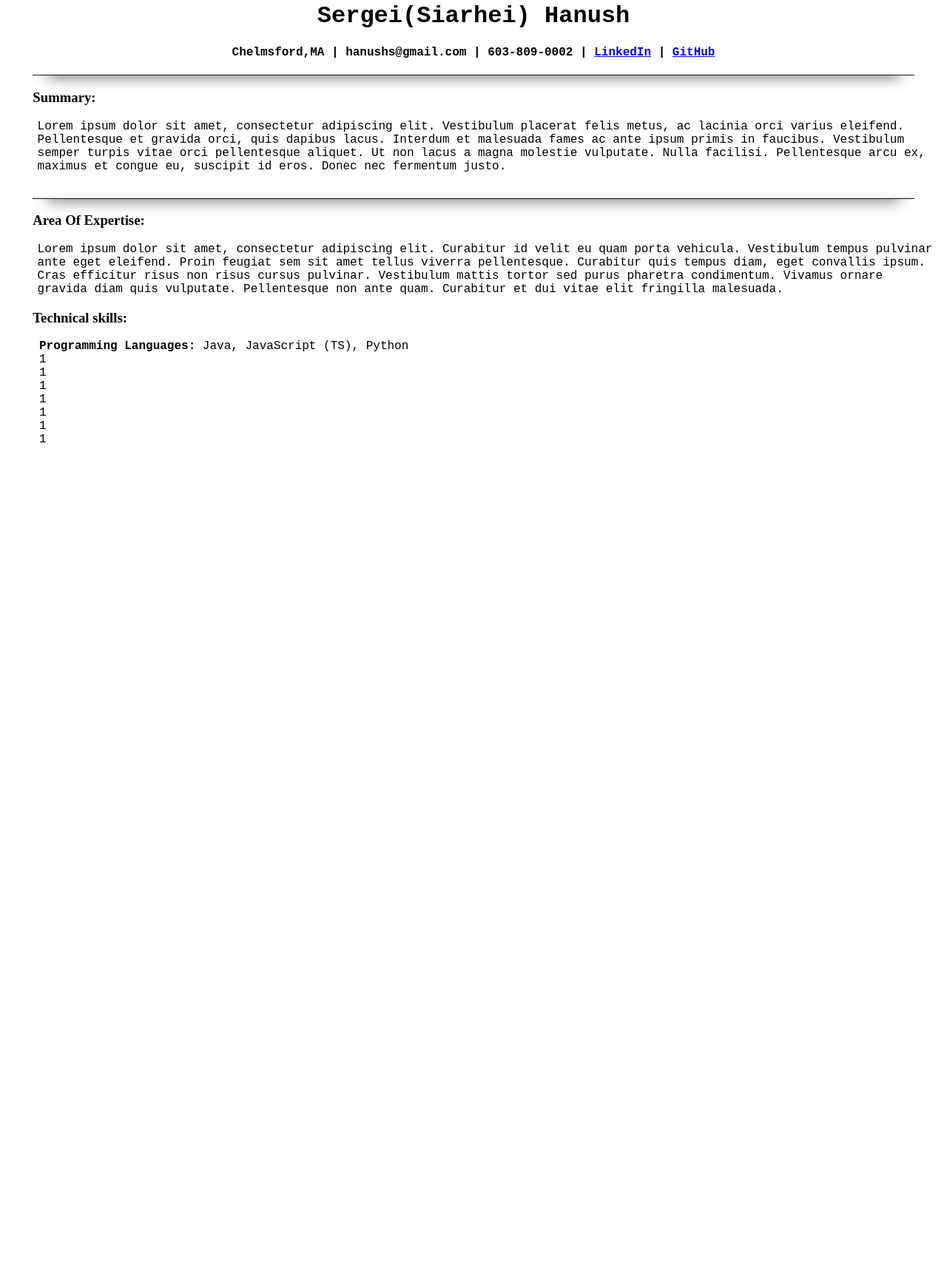
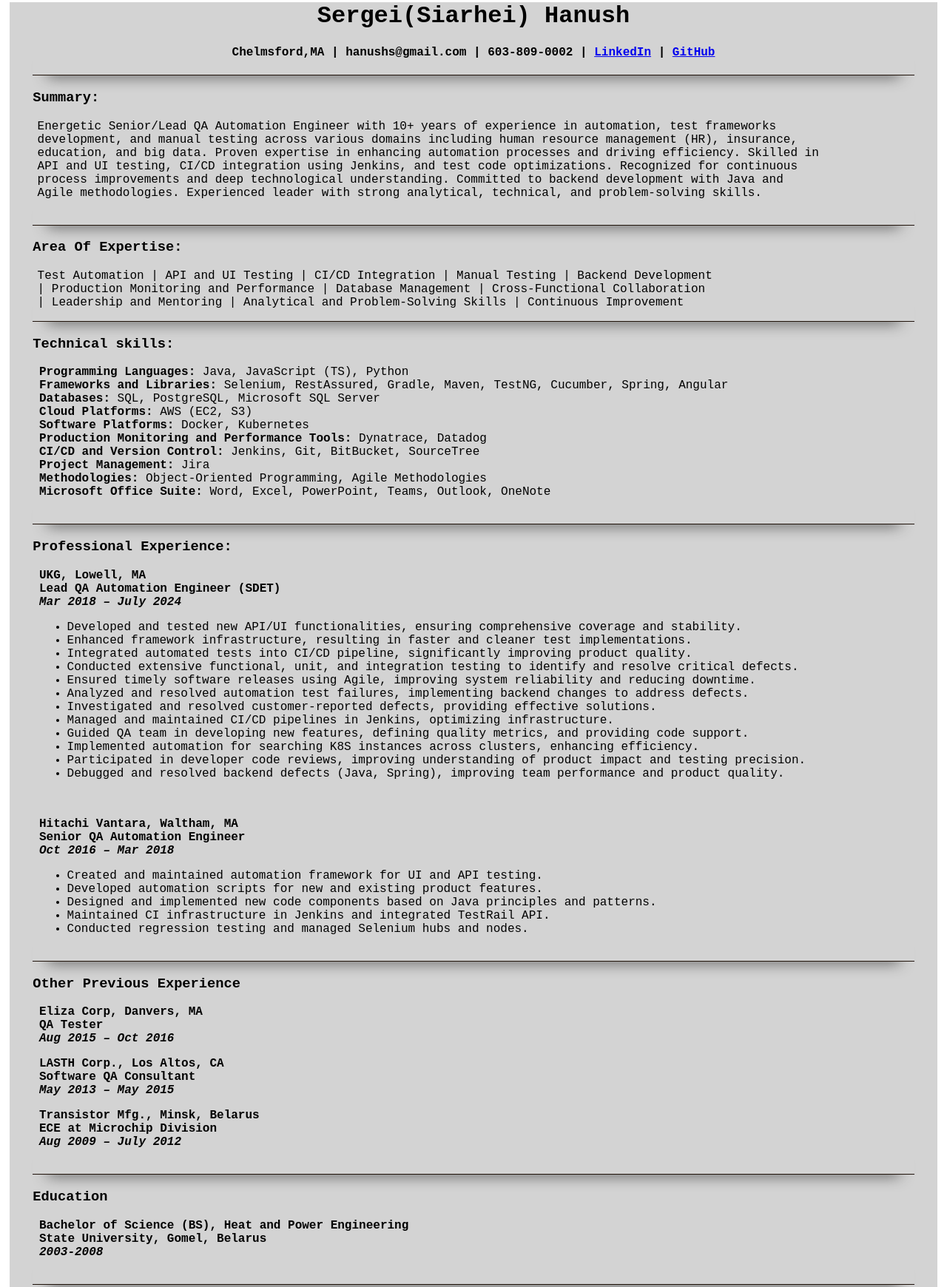
Before and after one commit to boyfromearth/online-resume, a plain HTML site: page index.html in a window 1280 px wide. Shown: the part 44-1784 px from the top of the page at 74% size. Before the commit the page ends 800 px from the top, so only its background shows below. Drawn offline with Linux system fonts and the light colour scheme.

Commit message:
Updating styles and main page with more info

```diff
--- a/index.html
+++ b/index.html
@@ -11,32 +11,124 @@
     <h4 align="center">Chelmsford,MA | hanushs@gmail.com | 603-809-0002 | <a href="https://www.linkedin.com/in/sergei-hanush/">LinkedIn</a> | <a href="https://github.com/boyfromearth">GitHub</a></h4>
     <hr>
     <h3>Summary:</h3>
-    <p>Lorem ipsum dolor sit amet, consectetur adipiscing elit. Vestibulum placerat felis metus,
-        ac lacinia orci varius eleifend. Pellentesque et gravida orci, quis dapibus lacus.
-        Interdum et malesuada fames ac ante ipsum primis in faucibus. Vestibulum semper turpis
-        vitae orci pellentesque aliquet. Ut non lacus a magna molestie vulputate. Nulla facilisi.
-        Pellentesque arcu ex, maximus et congue eu, suscipit id eros. Donec nec fermentum justo.</p>
+    <p>Energetic Senior/Lead QA Automation Engineer with 10+ years of experience in automation,
+        test frameworks development, and manual testing across various domains including human
+        resource management (HR), insurance, education, and big data. Proven expertise in enhancing
+        automation processes and driving efficiency. Skilled in API and UI testing, CI/CD integration
+        using Jenkins, and test code optimizations. Recognized for continuous process improvements and
+        deep technological understanding. Committed to backend development with Java and Agile
+        methodologies. Experienced leader with strong analytical, technical,
+        and problem-solving skills.</p>
     <br>
     <hr>
     <h3>Area Of Expertise:</h3>
-        <p>Lorem ipsum dolor sit amet, consectetur adipiscing elit. Curabitur id velit eu quam porta
-            vehicula. Vestibulum tempus pulvinar ante eget eleifend. Proin feugiat sem sit amet tellus
-            viverra pellentesque. Curabitur quis tempus diam, eget convallis ipsum. Cras efficitur
-            risus non risus cursus pulvinar. Vestibulum mattis tortor sed purus pharetra condimentum.
-            Vivamus ornare gravida diam quis vulputate. Pellentesque non ante quam. Curabitur et dui vitae
-            elit fringilla malesuada.</p>
+        <p>Test Automation | API and UI Testing | CI/CD Integration | Manual Testing | Backend Development |
+        Production Monitoring and Performance | Database Management | Cross-Functional Collaboration | Leadership
+        and Mentoring | Analytical and Problem-Solving Skills | Continuous Improvement</p>
+    <hr>
+    <h3>Technical skills:</h3>
+        <ul class="skills">
+            <li><strong>Programming Languages:</strong> Java, JavaScript (TS), Python</li>
+            <li><strong>Frameworks and Libraries:</strong> Selenium, RestAssured, Gradle, Maven, TestNG, Cucumber, Spring, Angular</li>
+            <li><strong>Databases:</strong> SQL, PostgreSQL, Microsoft SQL Server</li>
+            <li><strong>Cloud Platforms:</strong> AWS (EC2, S3)</li>
+            <li><strong>Software Platforms:</strong> Docker, Kubernetes</li>
+            <li><strong>Production Monitoring and Performance Tools:</strong> Dynatrace, Datadog</li>
+            <li><strong>CI/CD and Version Control:</strong> Jenkins, Git, BitBucket, SourceTree</li>
+            <li><strong>Project Management:</strong> Jira</li>
+            <li><strong>Methodologies:</strong> Object-Oriented Programming, Agile Methodologies</li>
+            <li><strong>Microsoft Office Suite:</strong> Word, Excel, PowerPoint, Teams, Outlook, OneNote</li>
+        </ul>
+    <br/>
+    <hr>
+    <h3>Professional Experience:</h3>
 
-    <h3>Technical skills:</h3>
-        <ul>
-            <li><strong>Programming Languages:</strong> Java, JavaScript (TS), Python</li>
-            <li>1</li>
-            <li>1</li>
-            <li>1</li>
-            <li>1</li>
-            <li>1</li>
-            <li>1</li>
-            <li>1</li>
+    <ul class="jobTitle">
+        <li>UKG, Lowell, MA</li>
+        <li>Lead QA Automation Engineer (SDET)</li>
+        <li class="term">Mar 2018 – July 2024</li>
+    </ul>
+
+    <ul class="workLines">
+        <li>Developed and tested new API/UI functionalities, ensuring comprehensive coverage and stability.</li>
+        <li>Enhanced framework infrastructure, resulting in faster and cleaner test implementations.</li>
+        <li>Integrated automated tests into CI/CD pipeline, significantly improving product quality.</li>
+        <li>Conducted extensive functional, unit, and integration testing to identify and resolve critical defects.</li>
+        <li>Ensured timely software releases using Agile, improving system reliability and reducing downtime.</li>
+        <li>Analyzed and resolved automation test failures, implementing backend changes to address defects.</li>
+        <li>Investigated and resolved customer-reported defects, providing effective solutions.</li>
+        <li>Managed and maintained CI/CD pipelines in Jenkins, optimizing infrastructure.</li>
+        <li>Guided QA team in developing new features, defining quality metrics, and providing code support.</li>
+        <li>Implemented automation for searching K8S instances across clusters, enhancing efficiency.</li>
+        <li>Participated in developer code reviews, improving understanding of product impact and testing precision.</li>
+        <li>Debugged and resolved backend defects (Java, Spring), improving team performance and product quality.</li>
+    </ul>
+    <br/>
+    <ul class="jobTitle">
+        <li>Hitachi Vantara, Waltham, MA</li>
+        <li>Senior QA Automation Engineer</li>
+        <li class="term">Oct 2016 – Mar 2018</li>
+    </ul>
+    <ul class="workLines">
+        <li>Created and maintained automation framework for UI and API testing.</li>
+        <li>Developed automation scripts for new and existing product features.</li>
+        <li>Designed and implemented new code components based on Java principles and patterns.</li>
+        <li>Maintained CI infrastructure in Jenkins and integrated TestRail API.</li>
+        <li>Conducted regression testing and managed Selenium hubs and nodes.</li>
+    </ul>
+    <br>
+    <hr/>
+    <h3>Other Previous Experience</h3>
+    <ul class="jobTitle">
+        <li>Eliza Corp, Danvers, MA</li>
+        <li>QA Tester</li>
+        <li class="term">Aug 2015 – Oct 2016</li>
+    </ul>
+    <ul class="jobTitle">
+        <li>LASTH Corp., Los Altos, CA</li>
+        <li>Software QA Consultant</li>
+        <li class="term">May 2013 – May 2015</li>
+    </ul>
+    <ul class="jobTitle">
+        <li>Transistor Mfg., Minsk, Belarus</li>
+        <li>ECE at Microchip Division</li>
+        <li class="term">Aug 2009 – July 2012</li>
+    </ul>
+    <br/>
+    <hr/>
+    <h3>Education</h3>
+    <ul class="education">
+        <li>Bachelor of Science (BS), Heat and Power Engineering</li>
+        <li>State University, Gomel, Belarus</li>
+        <li class="term">2003-2008</li>
+    </ul>
+    <br/>
+    <hr/>
+    <h3>Certifications</h3>
+        <ul class="certifications">
+            <li>Software Quality Assurance, Portnov Computer School, Los Altos, CA   - 2012</li>
+            <li>Certificate of Achievement in Java Essential</li>
+            <li>Effective usage of TestNG and JUnit</li>
+            <li>MS SQL Server</li>
+            <li>MS SQL Server</li>
+            <li>Jenkins</li>
+            <li>Python OOP</li>
+            <li>Spring MVC with Spring Boot</li>
         </ul>
+
+    <br/>
+    <hr/>
+    <h3>Professional Development in Progress</h3>
+        <ul class="certifications">
+            <li>Front-end development (React, Angular)</li>
+            <li>Back-end development (Spring framework)</li>
+            <li>AWS for Developers</li>
+        </ul>
+    <br/>
+    <hr/>
+
+    <a href="./about.html"><h3>About Me</h3></a>
+    <br/>
 
     </div>
 
--- a/style.css
+++ b/style.css
@@ -1,5 +1,6 @@
 div {
     font-family: 'Courier New', Courier, monospace;
+    background-color:  lightgray;
 }
 
 hr {
@@ -19,15 +20,44 @@ hr {
 
   h3 {
     margin-left: 2.5%;
-    font-family: 'Times New Roman', Times, serif;
+  }
 
+  h2 {
+    margin-left: 2.5%;
   }
 
   p {
     margin-left: 3%;
-    text-wrap: pretty;
+    margin-right: 3%;
+    text-wrap: balance
   }
 
-  ul {
+  .skills  {
     list-style-type: none;
   }
+
+   .term {
+    font-style: italic;
+  }
+
+   .jobTitle {
+    font-weight: bold;
+    list-style-type: none;
+   }
+
+   .workLines {
+    margin-left: 3%;
+   }
+
+   .education {
+    list-style-type: none;
+    font-weight: bold;
+   }
+
+   .certifications {
+    margin-left: 3%;
+   }
+
+   a {
+
+   }
```
Also changed, not shown: about.html (added, +24 -0 lines).
